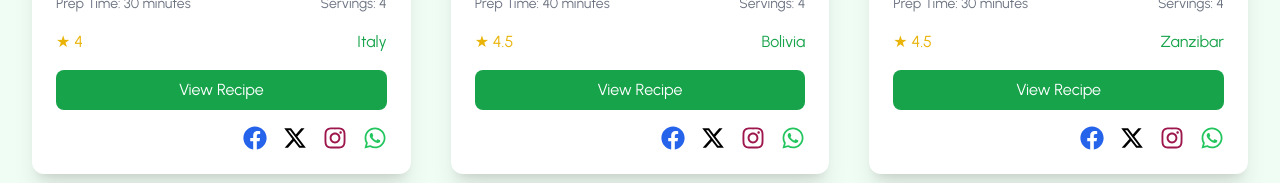
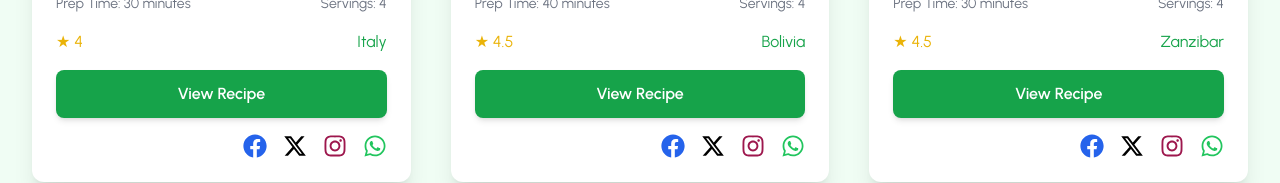
Before and after one commit to Nicolex0/TasteTribe_2.0, a React (Vite) app in the folder client/: page /recipes in a window 1280 px wide. Shown: the part 750-933 px from the top of the page. Built offline with nearby package versions, Linux system fonts and the light colour scheme; data requests are answered from the project's data file.

Commit message:
Update the view recipe button by adding a link to view a recipe

```diff
--- a/client/src/components/ExploreRecipes.jsx
+++ b/client/src/components/ExploreRecipes.jsx
@@ -1,4 +1,6 @@
 import React, { useState, useEffect } from "react";
+import { Link } from "react-router-dom";
+
 import { FaXTwitter } from "react-icons/fa6";
 import {
   FaSearch,
@@ -55,7 +57,6 @@ const ExploreRecipes = () => {
       (recipe.title.toLowerCase().includes(searchTerm.toLowerCase()) ||
         recipe.chefName.toLowerCase().includes(searchTerm.toLowerCase()))
   );
-
 
   const countries = [
     "All",
@@ -203,9 +204,13 @@ const ExploreRecipes = () => {
                 <span className="text-yellow-500">★ {recipe.rating}</span>
                 <span className="text-green-600">{recipe.countryOfOrigin}</span>
               </div>
-              <button className="mt-4 w-full bg-green-600 text-white py-2 rounded-lg hover:bg-green-700 transition duration-300 transform hover:scale-105">
+              <Link
+                to={`/recipes/${recipe.id}`}
+                className="mt-4 block w-full text-center bg-green-600 text-white font-semibold py-3 px-4 rounded-lg shadow-md hover:bg-green-700 focus:outline-none focus:ring-2 focus:ring-green-500 focus:ring-opacity-50 transition duration-300 ease-in-out transform hover:-translate-y-1 hover:scale-105"
+              >
                 View Recipe
-              </button>
+              </Link>
+
               {/*Create the social media links for sharing */}
               <div className="mt-4 flex justify-end space-x-4">
                 <FaFacebook
```
